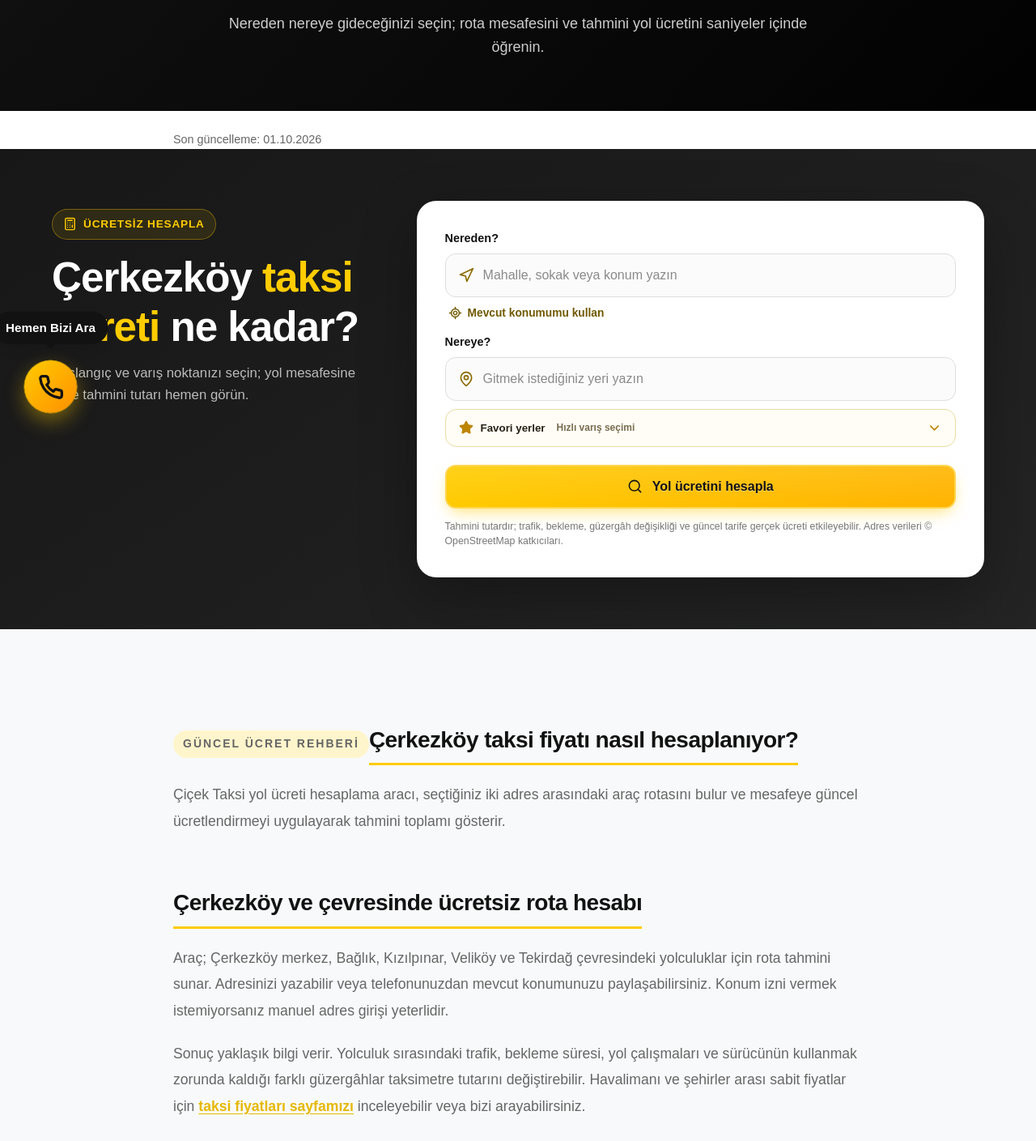
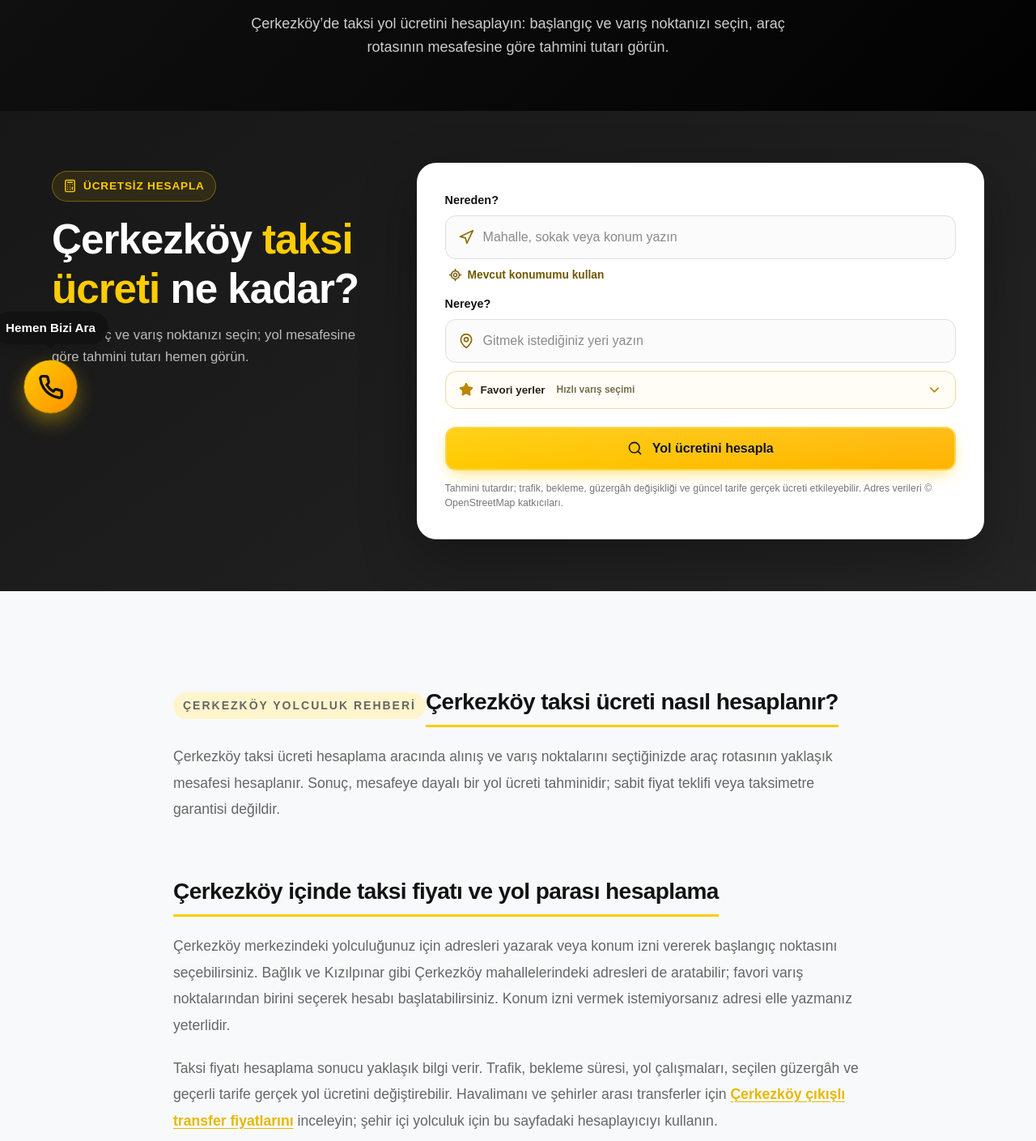
Before and after one commit to Rwin74/Cerkezkoycicektaksi, a Next.js app: page /taksi-ucreti-hesaplama in a window 1280 px wide. Shown: the part 260-1669 px from the top of the page at 81% size. Built offline with nearby package versions, Linux system fonts and the light colour scheme.

Commit message:
Improve local taxi fare calculator SEO

```diff
--- a/app/taksi-ucreti-hesaplama/page.js
+++ b/app/taksi-ucreti-hesaplama/page.js
@@ -2,8 +2,8 @@ import Link from "next/link";
 import FareCalculator from "@/components/FareCalculator";
 
 export const metadata = {
-  title: "Taksi Ücreti Hesapla 2026",
-  description: "Çerkezköy taksi ücreti hesaplama aracıyla nereden nereye gideceğinizi seçin, rota mesafesini ve tahmini taksi fiyatını ücretsiz öğrenin.",
+  title: "Çerkezköy Taksi Ücreti Hesaplama | Ücretsiz Tahmin",
+  description: "Çerkezköy taksi ücreti hesaplama aracıyla başlangıç ve varış noktanızı seçin. Araç rotasının mesafesini ve tahmini taksi ücretini ücretsiz görün.",
   keywords: [
     "Çerkezköy taksi ücreti hesaplama",
     "taksi fiyat hesaplama",
@@ -13,8 +13,8 @@ export const metadata = {
   ],
   alternates: { canonical: "/taksi-ucreti-hesaplama" },
   openGraph: {
-    title: "Çerkezköy Taksi Ücreti Hesapla",
-    description: "Başlangıç ve varış konumunu seç, rota mesafesine göre tahmini taksi ücretini anında gör.",
+    title: "Çerkezköy Taksi Ücreti Hesaplama",
+    description: "Çerkezköy’de başlangıç ve varış konumunu seçin; rota mesafesine göre tahmini taksi ücretini ücretsiz hesaplayın.",
     url: "/taksi-ucreti-hesaplama",
     type: "website",
   },
@@ -23,7 +23,7 @@ export const metadata = {
 const faqs = [
   {
     q: "Çerkezköy taksi ücreti nasıl hesaplanır?",
-    a: "Hesaplayıcı seçtiğiniz iki konum arasındaki araç rotasını bulur ve yol mesafesine güncel ücretlendirmeyi uygulayarak tahmini toplamı gösterir.",
+    a: "Başlangıç ve varış konumunu seçtiğinizde araç rotasının yaklaşık mesafesi bulunur ve hesaplayıcının ücret formülüne göre tahmini tutar gösterilir. Bu sonuç taksimetre garantisi veya sabit fiyat teklifi değildir.",
   },
   {
     q: "Hesaplanan taksi fiyatı kesin mi?",
@@ -75,33 +75,30 @@ export default function TaxiFareCalculatorPage() {
             <Link href="/">Ana Sayfa</Link><span>›</span><span>Taksi Ücreti Hesaplama</span>
           </div>
           <h1 className="page-hero__title">Çerkezköy Taksi Ücreti <em>Hesaplama</em></h1>
-          <p className="page-hero__desc">Nereden nereye gideceğinizi seçin; rota mesafesini ve tahmini yol ücretini saniyeler içinde öğrenin.</p>
+          <p className="page-hero__desc">Çerkezköy’de taksi yol ücretini hesaplayın: başlangıç ve varış noktanızı seçin, araç rotasının mesafesine göre tahmini tutarı görün.</p>
         </div>
       </header>
-
-      <section aria-label="Hesaplama güncelleme bilgisi" className="container container--sm" style={{ paddingTop: "24px", paddingBottom: "0" }}>
-        <p style={{ margin: 0, color: "var(--text-muted)", fontSize: "0.9rem" }}>
-          Son güncelleme: 01.10.2026
-        </p>
-      </section>
       <FareCalculator />
 
       <section className="section section--gray">
         <div className="container container--sm rich-content fare-seo-content">
-          <span className="sh__overtitle">Güncel ücret rehberi</span>
-          <h2>Çerkezköy taksi fiyatı nasıl hesaplanıyor?</h2>
+          <span className="sh__overtitle">Çerkezköy yolculuk rehberi</span>
+          <h2>Çerkezköy taksi ücreti nasıl hesaplanır?</h2>
           <p>
-            Çiçek Taksi yol ücreti hesaplama aracı, seçtiğiniz iki adres arasındaki araç rotasını bulur ve mesafeye güncel ücretlendirmeyi uygulayarak tahmini toplamı gösterir.
+            Çerkezköy taksi ücreti hesaplama aracında alınış ve varış noktalarını seçtiğinizde araç rotasının yaklaşık mesafesi hesaplanır. Sonuç, mesafeye dayalı bir yol ücreti tahminidir; sabit fiyat teklifi veya taksimetre garantisi değildir.
           </p>
-          <h2>Çerkezköy ve çevresinde ücretsiz rota hesabı</h2>
+          <h2>Çerkezköy içinde taksi fiyatı ve yol parası hesaplama</h2>
           <p>
-            Araç; Çerkezköy merkez, Bağlık, Kızılpınar, Veliköy ve Tekirdağ çevresindeki yolculuklar için rota tahmini sunar. Adresinizi yazabilir veya telefonunuzdan mevcut konumunuzu paylaşabilirsiniz. Konum izni vermek istemiyorsanız manuel adres girişi yeterlidir.
+            Çerkezköy merkezindeki yolculuğunuz için adresleri yazarak veya konum izni vererek başlangıç noktasını seçebilirsiniz. Bağlık ve Kızılpınar gibi Çerkezköy mahallelerindeki adresleri de aratabilir; favori varış noktalarından birini seçerek hesabı başlatabilirsiniz. Konum izni vermek istemiyorsanız adresi elle yazmanız yeterlidir.
           </p>
           <p>
-            Sonuç yaklaşık bilgi verir. Yolculuk sırasındaki trafik, bekleme süresi, yol çalışmaları ve sürücünün kullanmak zorunda kaldığı farklı güzergâhlar taksimetre tutarını değiştirebilir. Havalimanı ve şehirler arası sabit fiyatlar için <Link href="/fiyatlar">taksi fiyatları sayfamızı</Link> inceleyebilir veya bizi arayabilirsiniz.
+            Taksi fiyatı hesaplama sonucu yaklaşık bilgi verir. Trafik, bekleme süresi, yol çalışmaları, seçilen güzergâh ve geçerli tarife gerçek yol ücretini değiştirebilir. Havalimanı ve şehirler arası transferler için <Link href="/fiyatlar">Çerkezköy çıkışlı transfer fiyatlarını</Link> inceleyin; şehir içi yolculuk için bu sayfadaki hesaplayıcıyı kullanın.
           </p>
           <p>
             Yolculuğunuzun günü ve saati belliyse <Link href="/cerkezkoy-taksi-randevu">Çerkezköy taksi randevu sayfamızdan</Link> alınış ve varış yerini, planladığınız saati ve notunuzu ekleyip talebinizi WhatsApp üzerinden durağa iletebilirsiniz. Randevu, araç uygunluğu durak tarafından onaylandığında kesinleşir.
+          </p>
+          <p>
+            Çerkezköy taksi fiyatları hakkında belirli bir rota için bilgi almak isterseniz tahmini hesabınızla birlikte <Link href="tel:+905464014751">Çiçek Taksi’yi arayıp</Link> araç uygunluğunu ve güncel ücret bilgisini teyit edebilirsiniz.
           </p>
         </div>
       </section>
```
Also changed, not shown: app/fiyatlar/page.js (+6 -2 lines).
